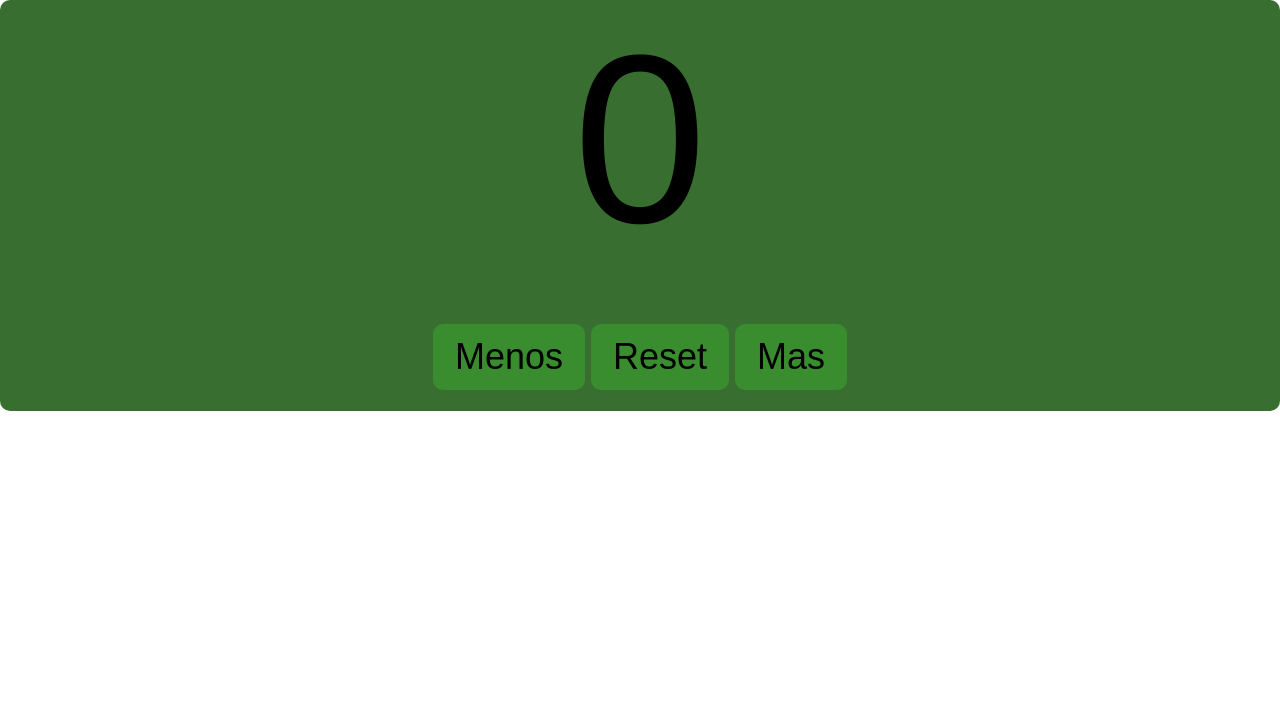
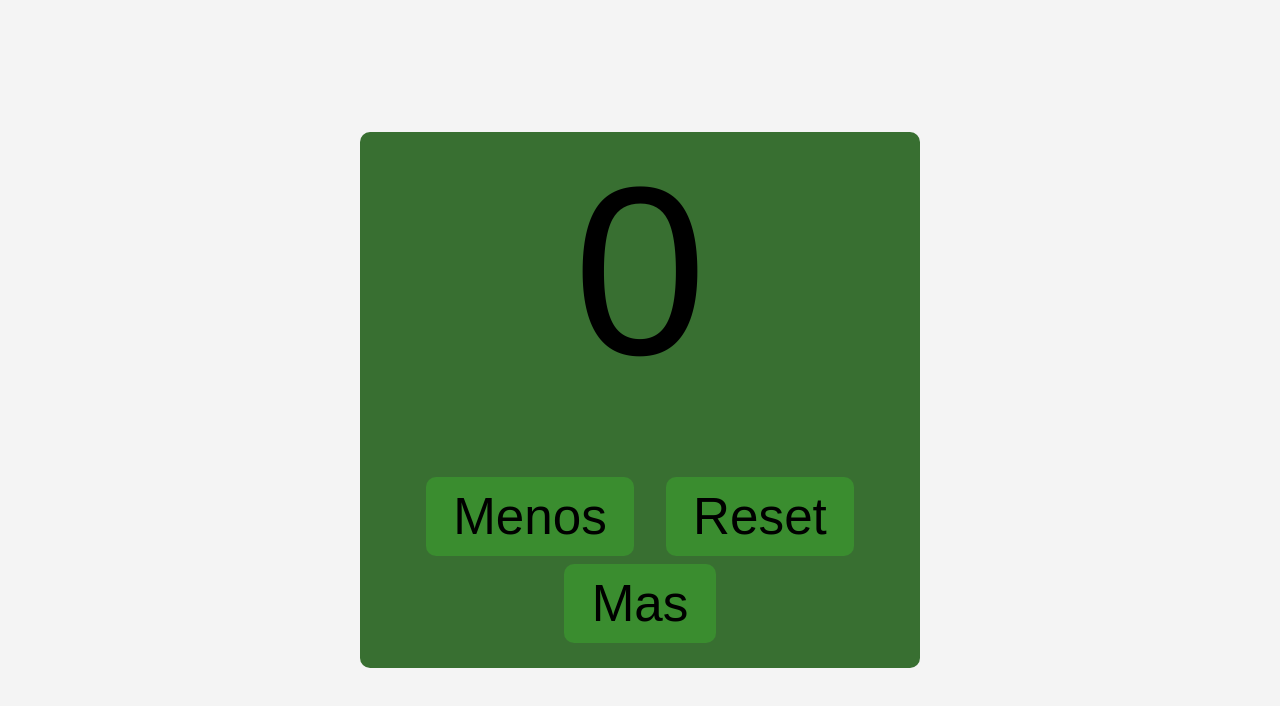
Before and after one commit to Fran9804/Notion, a plain HTML site: page index.html in a window 1280 px wide. Drawn offline with Linux system fonts and the light colour scheme; files that its build step writes are made by us from their sources; files whose address does not match are found by name.

Commit message:
Update estilo.css

```diff
--- a/Contador/estilo.css
+++ b/Contador/estilo.css
@@ -1,10 +1,27 @@
+body {
+  display: flex;
+  justify-content: center;
+  align-items: center;
+  height: 100%;
+  font-family: Arial, sans-serif;
+  background-color: #f4f4f4;
+}
+
 #countLabel{
+  font-size: 10vw;
+  margin-bottom: 2vh;
+
   display: block;
   text-align: center;
   font-size: 10em;
   font-family: Helvetica;
 }
+
 #container{
+  text-align: center;
+  width: 80vw;
+  max-width: 500px;
+
   padding: 1px 30px;
   font-size: 1.5em;
   background-color: #386f31;
@@ -12,19 +29,27 @@
   border-radius: 10px;
   cursor: pointer;
 }
+
 #btn{
+  display: flex;
+  justify-content: space-around;
+  flex-wrap: wrap;
+
   padding: 20px;
-  display: block;
   text-align: center;
 }
+
 .button{
-  padding: 10px 20px;
-  font-size: 1.5em;
+  font-size: 4vw;
+  padding: 1vh 2vw;
+  margin: 0.5vh;
+
   background-color: #3a8d2f;
   border-color: transparent;
   border-radius: 10px;
   cursor: pointer;
 }
+
 .button:hover{
   background-color: #60c452;
 }
```
